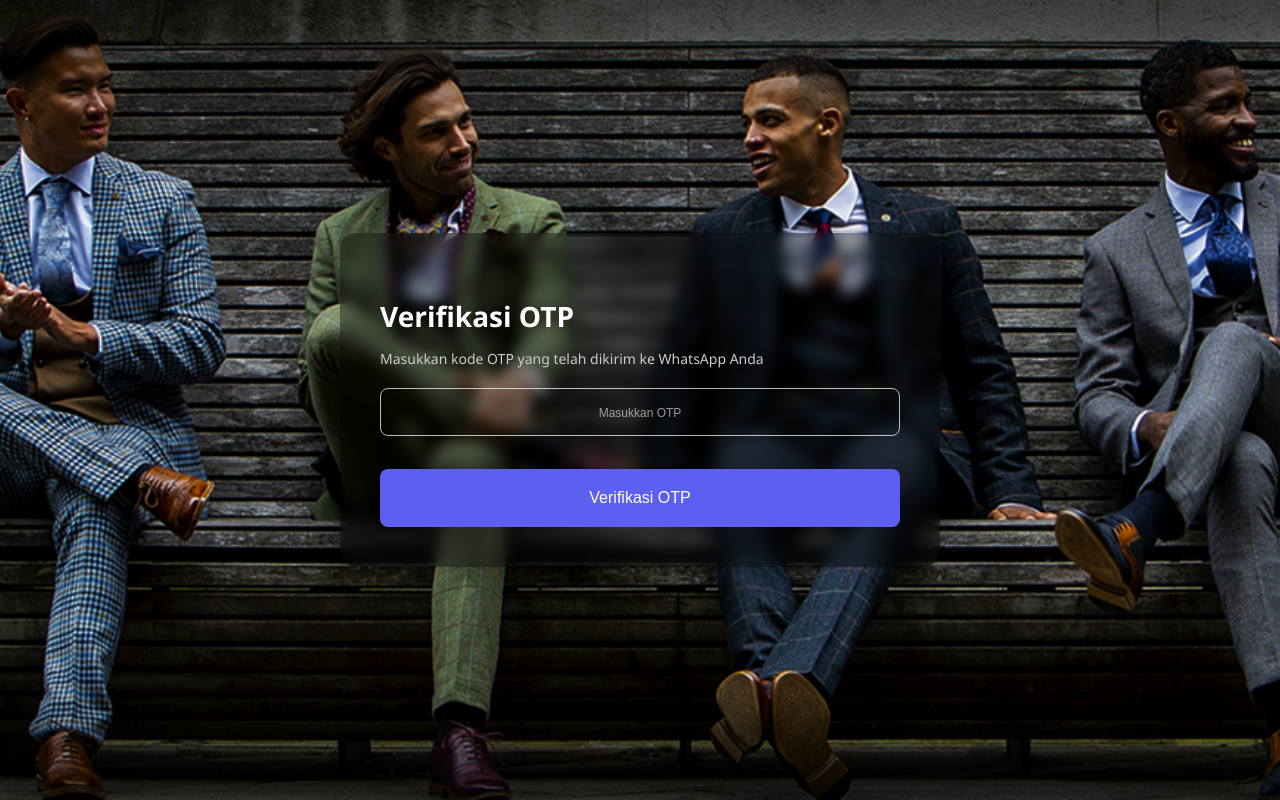
After one commit to JazzticeGit/projek-pra-pkl, a PHP site: page /FRONTEND/Register/register-otp.php in a window 1280 px wide. The commit adds this page. Run offline with PHP 8.4, Linux system fonts and the light colour scheme.

Commit message:
register progres
membuat otp di register dan menyambungkan whatsapp api dengan software pihak ke 3 yaitu wablas

```diff
--- /dev/null
+++ b/FRONTEND/Register/register-otp.php
@@ -0,0 +1,40 @@
+<?php
+session_start();
+
+if ($_SERVER["REQUEST_METHOD"] == "POST") {
+    $input_otp = $_POST['otp'];
+    if ($input_otp == $_SESSION['otp']) {
+        // Redirect ke halaman password
+        header("Location: register-pw.php");
+        exit();
+    } else {
+        $error = "OTP salah, coba lagi.";
+    }
+}
+?>
+
+<!DOCTYPE html>
+<html lang="en">
+<head>
+    <meta charset="UTF-8">
+    <title>Verifikasi OTP</title>
+    <link rel="stylesheet" href="../../STYLESHEET/register-style.css">
+</head>
+<body>
+    <div class="flex-container">
+        <div class="register-box">
+            <h2>Verifikasi OTP</h2>
+            <p>Masukkan kode OTP yang telah dikirim ke WhatsApp Anda</p>
+            <form method="POST">
+                <input type="number" name="otp" id="otp" class="otp" placeholder="Masukkan OTP" required>
+                <p id="error-message" style="color: #ff7b7b; font-size: 13px; margin-bottom: 10px;">
+                    <?php if (isset($error)) echo $error; ?>
+                </p>
+                <div class="enter-btn_1">
+                    <button type="submit">Verifikasi OTP</button>
+                </div>
+            </form>
+        </div>
+    </div>
+</body>
+</html>
--- a/FRONTEND/Register/register-pw.php
+++ b/FRONTEND/Register/register-pw.php
@@ -6,7 +6,7 @@ if ($_SERVER["REQUEST_METHOD"] == "POST") {
         $error = "Password must be at least 8 characters.";
     } else {
         // Lanjut ke proses berikutnya atau simpan data
-        header("Location: register-success.php");
+        header("Location: register-otp.php");
         exit;
     }
 }
@@ -30,7 +30,7 @@ if ($_SERVER["REQUEST_METHOD"] == "POST") {
         <p id="error-message" style="color: #ff7b7b; font-size: 13px; margin-bottom: 10px;">
           <?php if (isset($error)) echo $error; ?>
         </p>
-        <div class="enter-btn_1"><a href="register-otp.php">Enter</a></div>
+        <input type="submit" value="Enter" class="enter_btn_1">
       </form>
     </div>
   </div>
--- a/FRONTEND/Register/register.php
+++ b/FRONTEND/Register/register.php
@@ -16,7 +16,7 @@
           <a href="https://accounts.google.com/o/oauth2/auth" class="google-btn">
             <img src="../../image/gambar.png" alt="Google">
           </a>
-          <div class="enter-btn"><a href="register-pw.php">Enter</a></div>
+          <div class="enter-btn"><a href="register-number.php">Enter</a></div>
         </div>
       </form>
       <p class="login-text">Have an account? <a href="login.php">Login</a></p>
--- a/STYLESHEET/register-style.css
+++ b/STYLESHEET/register-style.css
@@ -56,6 +56,51 @@
     border: 1px solid rgba(255, 255, 255, 0.721);
     color: white;
   }
+  .register-box input[type="number"] {
+    width: 100%;
+    text-align: center;
+    padding: 14px;
+    border-radius: 8px;
+    border: none;
+    margin-bottom: 20px;
+    font-size: 16px;
+    background: #f5f5f500;
+    border: 1px solid rgba(255, 255, 255, 0.721);
+    color: white;
+    -moz-appearance: textfield;
+  }
+  .register-box input[type="tel"] {
+    width: 100%;
+    text-align: center;
+    padding: 14px;
+    border-radius: 8px;
+    border: none;
+    margin-bottom: 20px;
+    font-size: 16px;
+    background: #f5f5f500;
+    border: 1px solid rgba(255, 255, 255, 0.721);
+    color: white;
+    -moz-appearance: textfield;
+  }
+
+  input[type="number"]:focus {
+    border-color: #007bff;
+    outline: none;
+  }
+  input[type="email"]:focus {
+    border-color: #007bff;
+    outline: none;
+  }
+  input[type="password"]:focus {
+    border-color: #007bff;
+    outline: none;
+  }
+
+  input[type=number]::-webkit-inner-spin-button,
+  input[type=number]::-webkit-outer-spin-button {
+    -webkit-appearance: none;
+    margin: 0;
+}
 
   .buttons {
     display: flex;
@@ -139,6 +184,29 @@
     transition: background 0.3s;
   }
 
+  input[type="submit"]{
+    width: 100%;
+    padding: 10px 0;
+    background-color: #5d5fef;
+    color: #fff;
+    border: none;
+    border-radius: 8px;
+    cursor: pointer;
+    font-size: 16px;
+    transition: background 0.3s;
+  }
+  button[type="submit"]{
+    width: 100%;
+    padding: 10px 0;
+    background-color: #5d5fef;
+    color: #fff;
+    border: none;
+    border-radius: 8px;
+    cursor: pointer;
+    font-size: 16px;
+    transition: background 0.3s;
+  }
+
   .enter-btn_1 a {
     text-decoration: none;
     background-color: rgba(245, 222, 179, 0);
@@ -148,3 +216,10 @@
   .enter-btn_1:hover {
     background-color: #4a4ce3;
   }
+
+  input[type="submit"]:hover{
+    background-color: #4a4ce3;
+  }
+  button[type="submit"]:hover{
+    background-color: #4a4ce3;
+  }
```
Also changed, not shown: FRONTEND/Register/cek-otp.php (added, +20 -0 lines), FRONTEND/Register/register-number.php (added, +34 -0 lines), FRONTEND/Register/send-otp.php (added, +47 -0 lines), javascript/validation.js (+9 -0 lines).
